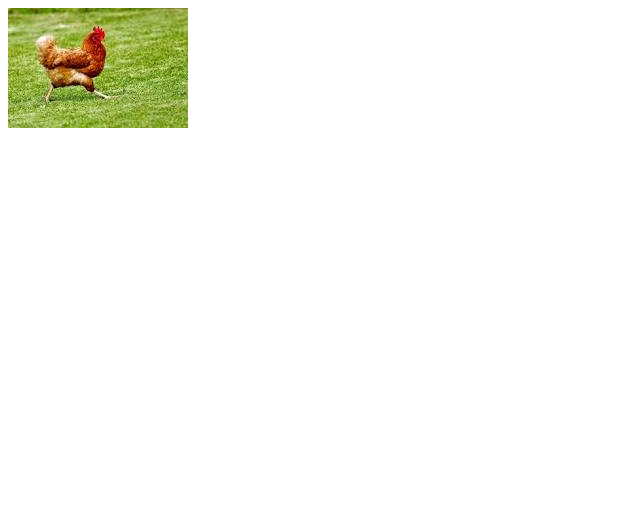
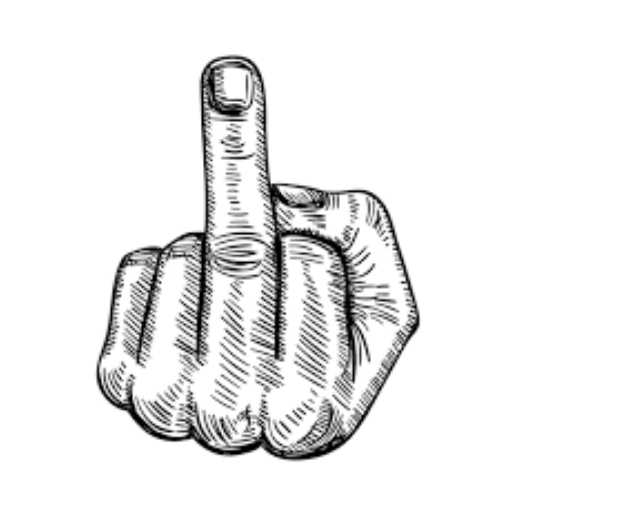
Before and after one commit to chimpanzeeeeeee/Animals, a plain HTML site: page index.html in a window 1280 px wide. Shown: the whole page, without its empty margins (0-640 px from the left). Drawn offline with Linux system fonts and the light colour scheme.

Commit message:
Add files via upload

```diff
--- a/index.html
+++ b/index.html
@@ -6,6 +6,6 @@
     <title>Document</title>
 </head>
 <body>
-  <img src="./ommmm.jpg" alt="">
+  <img src="./download.png"width="500px" alt="">
 </body>
 </html>
```
Also changed, not shown: download.png (added).
